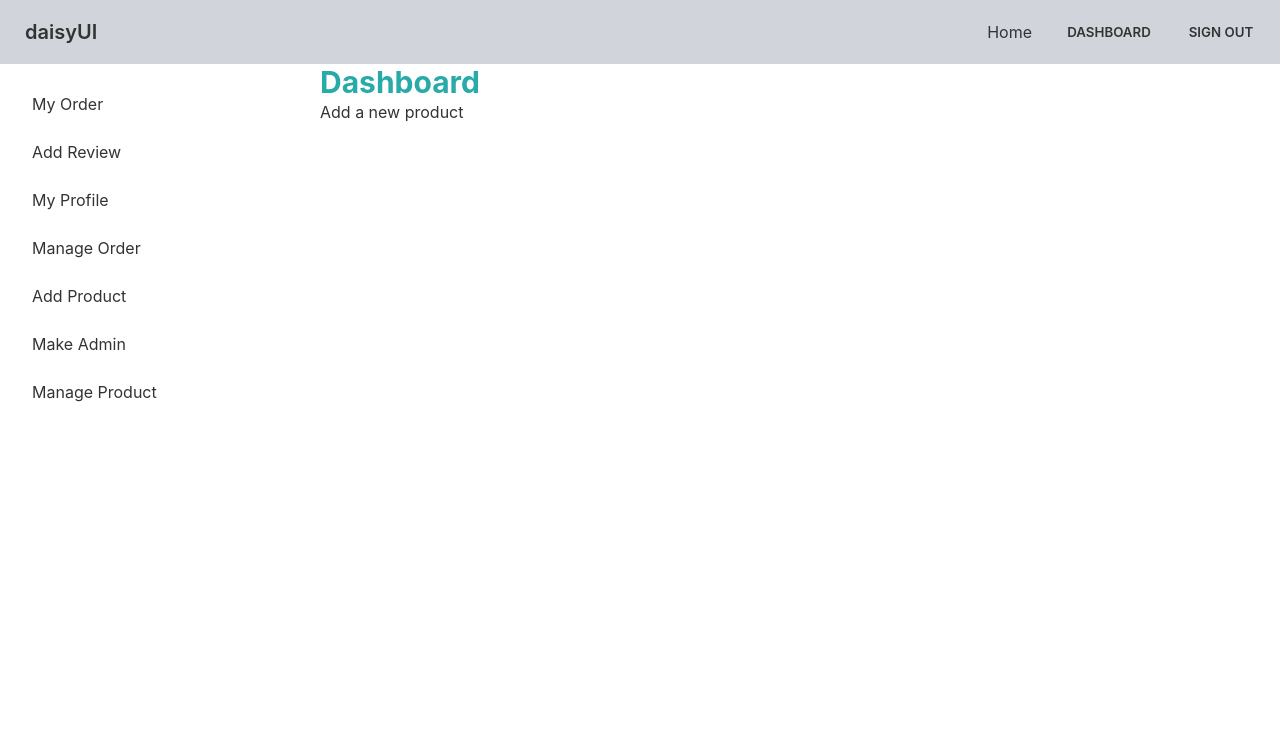
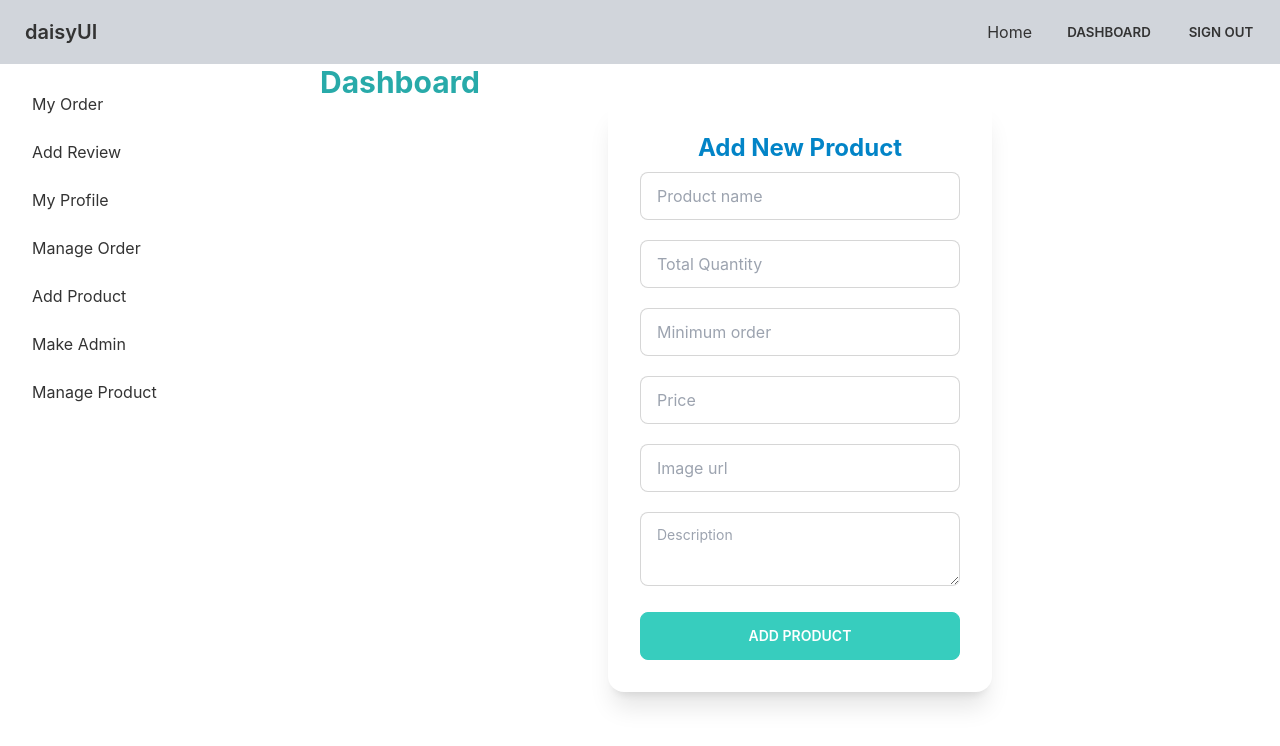
Before and after one commit to Junayed5/manufacturer-website, a React (Create React App) app: page /dashboard/addProduct in a window 1280 px wide. Shown: the top 746 px of the page. Built offline with nearby package versions, Linux system fonts and the light colour scheme; no server answers; sample sign-in values are in the browser's storage.

Commit message:
Add a new parts

```diff
--- a/src/Pages/DashBoard/AddProduct.js
+++ b/src/Pages/DashBoard/AddProduct.js
@@ -1,9 +1,42 @@
 import React from 'react';
+import { useForm } from 'react-hook-form';
+import { toast } from 'react-toastify';
 
 const AddProduct = () => {
+    const { register, handleSubmit } = useForm();
+    const onSubmit = data => {
+        console.log(data);
+
+        fetch('http://localhost:4000/parts',{
+            method:"POST",
+            headers:{
+                'Content-type' : 'application/json'
+            },
+            body:JSON.stringify(data)
+        })
+        .then(res => res.json())
+        .then(data => {
+            console.log({success:data});
+            toast.success('Successfully add a new item')
+        })
+    };
     return (
-        <div>
-            Add a new product
+        <div className='mx-auto'>
+            <div className="card w-96 bg-base-100 shadow-xl">
+                <div className="card-body">
+                    <h1 className='text-sky-600 font-bold text-2xl text-center'>Add New Product</h1>
+                    <form onSubmit={handleSubmit(onSubmit)}>
+                        <input type="text" placeholder="Product name" className="input input-bordered w-full max-w-xs mb-5"{...register("name", { required: true})} />
+                        <input type="text" placeholder="Total Quantity" className="input input-bordered w-full max-w-xs mb-5"{...register("quantity", { required: true})} />
+                        <input type="text" placeholder="Minimum order" className="input input-bordered w-full max-w-xs mb-5"{...register("minOrder", { required: true})} />
+                        <input type="text" placeholder="Price" className="input input-bordered w-full max-w-xs mb-5"{...register("price", { required: true})} />
+                        <input type="text" placeholder="Image url" className="input input-bordered w-full max-w-xs mb-5"{...register("img", { required: true})} />
+                        <textarea className="textarea textarea-bordered w-full max-w-xs mb-5" placeholder="Description" {...register("description", { required: true})}></textarea>
+
+                        <input type="submit" value='Add Product' className='btn btn-accent w-full max-w-xs text-white'/>
+                    </form>
+                </div>
+            </div>
         </div>
     );
 };
--- a/src/Pages/DashBoard/ManageOrder.js
+++ b/src/Pages/DashBoard/ManageOrder.js
@@ -10,8 +10,8 @@ const ManageOrder = () => {
     return (
         <div>
             <h1 className="text-secondary text-3xl text-center font-bold">All Orders</h1>
-            <div class="overflow-x-auto">
-                <table class="table w-full">
+            <div className="overflow-x-auto">
+                <table className="table w-full">
                     <thead>
                         <tr>
                             <th></th>
--- a/src/Pages/DashBoard/MyOrder.js
+++ b/src/Pages/DashBoard/MyOrder.js
@@ -14,7 +14,7 @@ const MyOrder = () => {
 
     return (
         <div>
-            <h1>This is my order:{orders.length}</h1>
+            <h1 className='text-orange-500 text-4xl text-center font-bold'>All Orders</h1>
             <div className="overflow-x-auto">
                 <table className="table w-full">
                     <thead>
--- a/src/Pages/Home/Review.js
+++ b/src/Pages/Home/Review.js
@@ -3,9 +3,9 @@ import React from 'react';
 const Review = ({ review }) => {
     const {name,ratings,message} = review
     return (
-        <div class="card w-96 bg-base-100 shadow-xl">
-            <div class="card-body">
-                <h2 class="card-title">Name:{name}</h2>
+        <div className="card w-96 bg-base-100 shadow-xl">
+            <div className="card-body">
+                <h2 className="card-title">Name:{name}</h2>
                 <p className='text-xl font-bold'>Ratings:{ratings}</p>
                 <p>Description:{message}</p>
 
```
